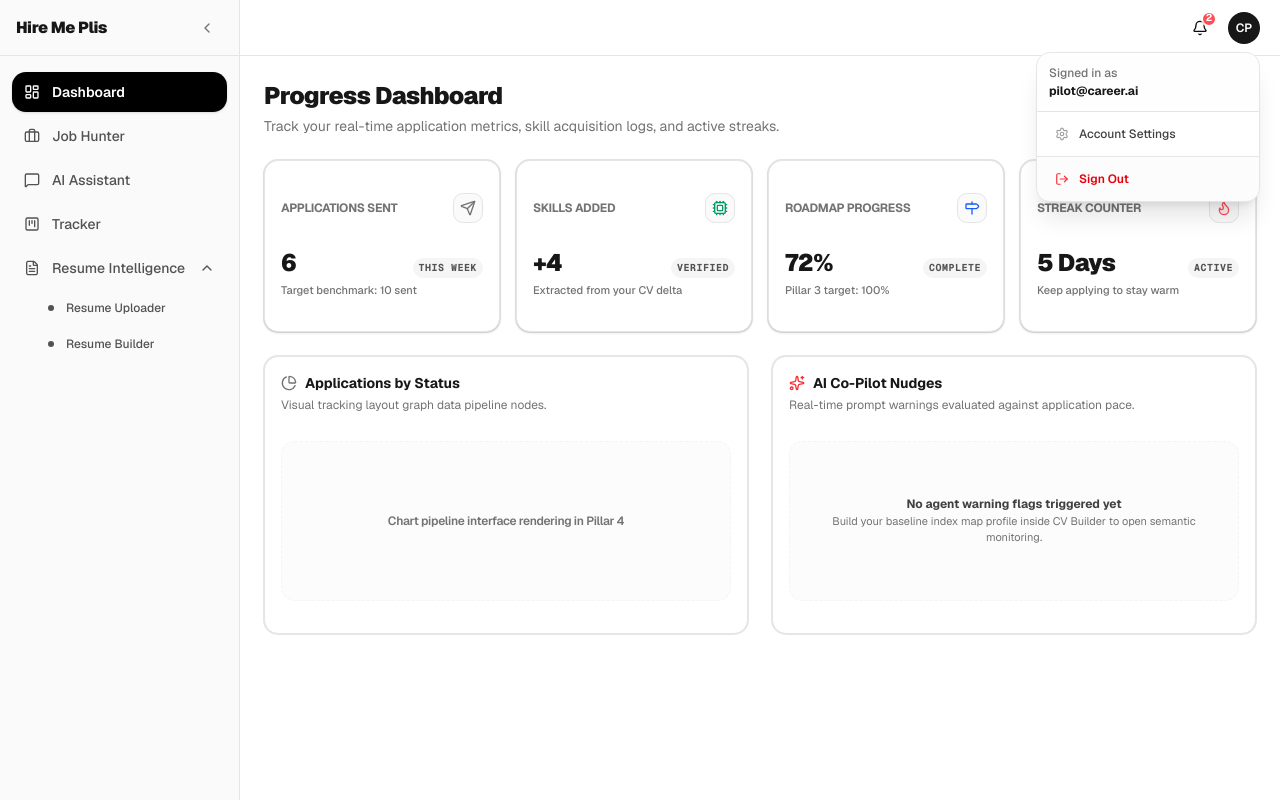
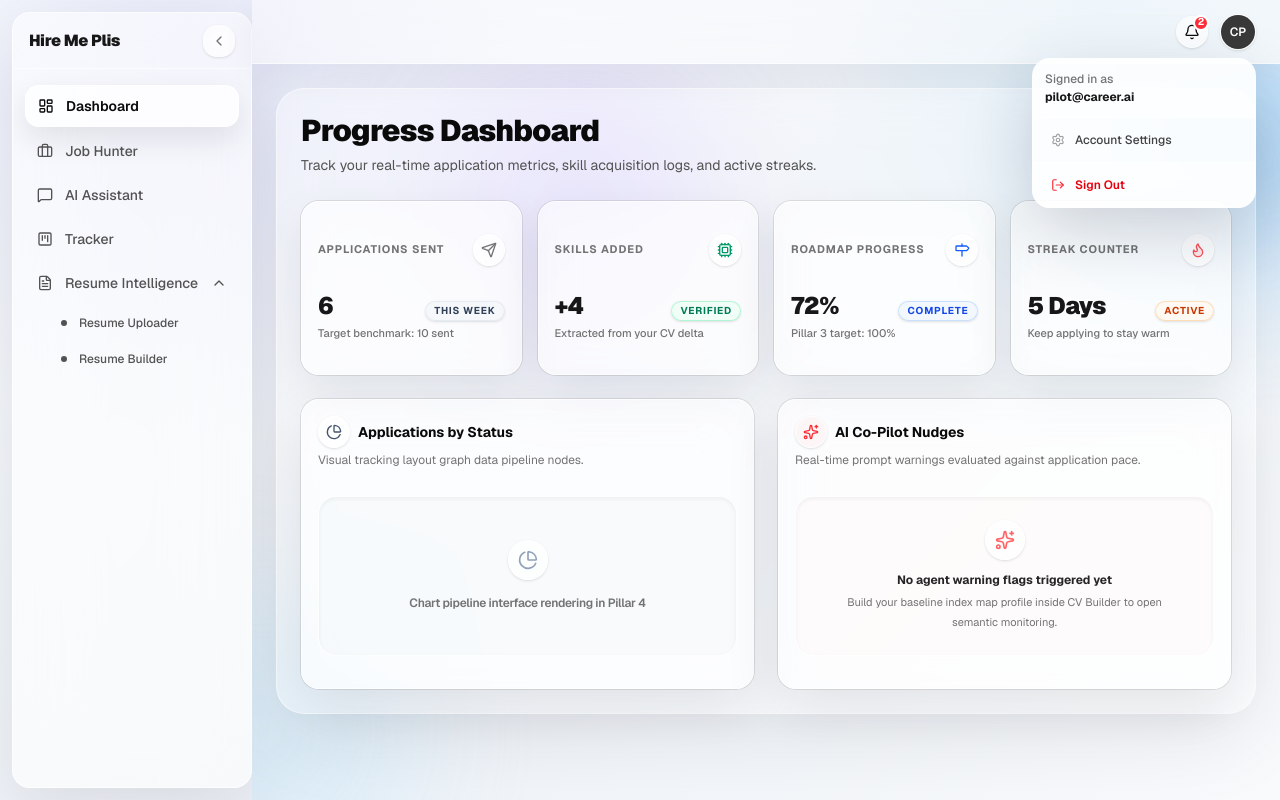
Before and after one commit to FaiyazAwsaf/hire_me_plis, a Next.js app in the folder frontend/: page /dashboard in a window 1280 px wide. Both pictures are taken after a click on the button "CP". Built offline with nearby package versions, Linux system fonts and the light colour scheme.

Commit message:
implemented a glassmorphism UI for the frontend. implemented a moving aurora for the dashboard bg

```diff
--- a/frontend/app/(app)/dashboard/page.tsx
+++ b/frontend/app/(app)/dashboard/page.tsx
@@ -22,23 +22,30 @@ const WEEKLY_STATS_MOCK = {
 
 export default function DashboardPage() {
   return (
-    <div className="space-y-6 max-w-5xl mx-auto text-left animate-in fade-in duration-200">
+    <div className="relative isolate mx-auto max-w-5xl animate-in fade-in duration-200 text-left">
+      <div className="pointer-events-none absolute inset-[-7rem] z-0 overflow-hidden rounded-[40px]" aria-hidden="true">
+        <div className="dashboard-aurora dashboard-aurora-blue absolute -right-12 top-0 h-80 w-80 rounded-full bg-[radial-gradient(circle,rgba(125,211,252,0.75),rgba(147,197,253,0.56)_42%,transparent_70%)] blur-3xl" />
+        <div className="dashboard-aurora dashboard-aurora-violet absolute left-1/2 top-1/2 h-96 w-96 -translate-x-1/2 -translate-y-1/2 rounded-full bg-[radial-gradient(circle,rgba(196,181,253,0.82),rgba(221,214,254,0.62)_45%,transparent_72%)] blur-3xl" />
+        <div className="dashboard-aurora dashboard-aurora-slate absolute -bottom-16 -left-16 h-80 w-80 rounded-full bg-[radial-gradient(circle,rgba(226,232,240,0.86),rgba(186,230,253,0.62)_48%,transparent_72%)] blur-3xl" />
+      </div>
+
+      <div className="relative z-10 space-y-6 rounded-[28px] border border-white/55 bg-white/35 p-5 shadow-[0_24px_80px_rgba(15,23,42,0.08)] backdrop-blur-xl sm:p-6">
 
       {/* --- DASHBOARD HEADER --- */}
       <div className="flex flex-col gap-1">
-        <h1 className="text-2xl font-black tracking-tight text-neutral-900">Progress Dashboard</h1>
-        <p className="text-sm text-muted-foreground">
+        <h1 className="text-3xl font-black tracking-tight text-neutral-950">Progress Dashboard</h1>
+        <p className="max-w-2xl text-sm leading-6 text-neutral-600">
           Track your real-time application metrics, skill acquisition logs, and active streaks.
         </p>
       </div>
 
       {/* --- STAT CARDS GRID: WEEKLY STATS METRICS --- */}
-      <div className="grid grid-cols-1 sm:grid-cols-2 lg:grid-cols-4 gap-4">
+      <div className="grid grid-cols-1 gap-4 sm:grid-cols-2 lg:grid-cols-4">
 
         <StatCard
           title="Applications Sent"
           value={WEEKLY_STATS_MOCK.applicationsSent.toString()}
-          badge="this week"
+          badge="This Week"
           icon={<Send className="h-4 w-4 text-neutral-500" />}
           description="Target benchmark: 10 sent"
         />
@@ -46,7 +53,7 @@ export default function DashboardPage() {
         <StatCard
           title="Skills Added"
           value={`+${WEEKLY_STATS_MOCK.skillsAdded}`}
-          badge="verified"
+          badge="Verified"
           icon={<Cpu className="h-4 w-4 text-emerald-600" />}
           description="Extracted from your CV delta"
         />
@@ -54,7 +61,7 @@ export default function DashboardPage() {
         <StatCard
           title="Roadmap Progress"
           value={`${WEEKLY_STATS_MOCK.roadmapCompletePercentage}%`}
-          badge="complete"
+          badge="Complete"
           icon={<Milestone className="h-4 w-4 text-blue-600" />}
           description="Pillar 3 target: 100%"
         />
@@ -62,7 +69,7 @@ export default function DashboardPage() {
         <StatCard
           title="Streak Counter"
           value={`${WEEKLY_STATS_MOCK.streakDays} Days`}
-          badge="active"
+          badge="Active"
           icon={<Flame className="h-4 w-4 text-red-500 fill-red-500/10 animate-pulse" />}
           description="Keep applying to stay warm"
         />
@@ -70,42 +77,108 @@ export default function DashboardPage() {
       </div>
 
       {/* --- WORKSPACE SUB-SECTIONS --- */}
-      <div className="grid grid-cols-1 lg:grid-cols-2 gap-6">
+      <div className="grid grid-cols-1 gap-6 lg:grid-cols-2">
 
         {/* Application Status Metric Block */}
-        <Card className="rounded-xl border bg-white">
+        <Card className="overflow-hidden rounded-2xl border border-white/65 bg-white/55 shadow-[0_18px_55px_rgba(15,23,42,0.10)] backdrop-blur-xl">
           <CardHeader className="pb-3">
             <div className="flex items-center gap-2">
-              <PieChart className="h-4 w-4 text-neutral-500" />
-              <CardTitle className="text-sm font-bold text-neutral-900">Applications by Status</CardTitle>
+              <div className="flex h-8 w-8 items-center justify-center rounded-full border border-white/70 bg-white/65 shadow-sm">
+                <PieChart className="h-4 w-4 text-slate-600" />
+              </div>
+              <CardTitle className="text-sm font-bold text-neutral-950">Applications by Status</CardTitle>
             </div>
-            <CardDescription className="text-xs">Visual tracking layout graph data pipeline nodes.</CardDescription>
+            <CardDescription className="text-xs text-neutral-500">Visual tracking layout graph data pipeline nodes.</CardDescription>
           </CardHeader>
-          <CardContent className="h-40 flex items-center justify-center border border-dashed border-zinc-100 rounded-xl m-4 mt-0 bg-neutral-50/50">
-            <span className="text-xs font-semibold text-muted-foreground tracking-tight">
-              Chart pipeline interface rendering in Pillar 4
-            </span>
+          <CardContent className="m-4 mt-0 flex h-40 items-center justify-center rounded-2xl border border-white/70 bg-slate-100/45 shadow-inner">
+            <div className="text-center">
+              <div className="mx-auto mb-3 flex h-10 w-10 items-center justify-center rounded-full border border-white/70 bg-white/65 shadow-sm">
+                <PieChart className="h-5 w-5 text-slate-400" />
+              </div>
+              <span className="text-xs font-semibold tracking-tight text-neutral-500">
+                Chart pipeline interface rendering in Pillar 4
+              </span>
+            </div>
           </CardContent>
         </Card>
 
         {/* AI Agent Assistant Nudges Feed */}
-        <Card className="rounded-xl border bg-white">
+        <Card className="overflow-hidden rounded-2xl border border-white/65 bg-white/55 shadow-[0_18px_55px_rgba(15,23,42,0.10)] backdrop-blur-xl">
           <CardHeader className="pb-3">
             <div className="flex items-center gap-2">
-              <Sparkles className="h-4 w-4 text-red-500" />
-              <CardTitle className="text-sm font-bold text-neutral-900">AI Co-Pilot Nudges</CardTitle>
+              <div className="flex h-8 w-8 items-center justify-center rounded-full border border-white/70 bg-red-50/70 shadow-sm">
+                <Sparkles className="h-4 w-4 text-red-500" />
+              </div>
+              <CardTitle className="text-sm font-bold text-neutral-950">AI Co-Pilot Nudges</CardTitle>
             </div>
-            <CardDescription className="text-xs">Real-time prompt warnings evaluated against application pace.</CardDescription>
+            <CardDescription className="text-xs text-neutral-500">Real-time prompt warnings evaluated against application pace.</CardDescription>
           </CardHeader>
-          <CardContent className="h-40 flex flex-col items-center justify-center text-center border border-dashed border-zinc-100 rounded-xl m-4 mt-0 bg-neutral-50/50 p-4">
-            <p className="text-xs font-bold text-neutral-700">No agent warning flags triggered yet</p>
-            <p className="text-[11px] text-muted-foreground mt-0.5">
+          <CardContent className="m-4 mt-0 flex h-40 flex-col items-center justify-center rounded-2xl border border-white/70 bg-red-50/25 p-4 text-center shadow-inner">
+            <div className="mb-3 flex h-10 w-10 items-center justify-center rounded-full border border-white/70 bg-white/65 shadow-sm">
+              <Sparkles className="h-5 w-5 text-red-400" />
+            </div>
+            <p className="text-xs font-bold text-neutral-800">No agent warning flags triggered yet</p>
+            <p className="mt-1 max-w-xs text-[11px] leading-5 text-neutral-500">
               Build your baseline index map profile inside CV Builder to open semantic monitoring.
             </p>
           </CardContent>
         </Card>
 
       </div>
+      </div>
+      <style jsx>{`
+        .dashboard-aurora {
+          opacity: 0.84;
+          transform: translate3d(0, 0, 0);
+          will-change: transform;
+        }
+
+        .dashboard-aurora-blue {
+          animation: dashboard-aurora-blue 34s ease-in-out infinite alternate;
+        }
+
+        .dashboard-aurora-violet {
+          animation: dashboard-aurora-violet 42s ease-in-out infinite alternate;
+        }
+
+        .dashboard-aurora-slate {
+          animation: dashboard-aurora-slate 38s ease-in-out infinite alternate;
+        }
+
+        @keyframes dashboard-aurora-blue {
+          from {
+            transform: translate3d(0, 0, 0) scale(1);
+          }
+          to {
+            transform: translate3d(-38px, 32px, 0) scale(1.08);
+          }
+        }
+
+        @keyframes dashboard-aurora-violet {
+          from {
+            transform: translate3d(-50%, -50%, 0) scale(1);
+          }
+          to {
+            transform: translate3d(calc(-50% + 28px), calc(-50% - 22px), 0) scale(1.08);
+          }
+        }
+
+        @keyframes dashboard-aurora-slate {
+          from {
+            transform: translate3d(0, 0, 0) scale(1);
+          }
+          to {
+            transform: translate3d(26px, 20px, 0) scale(1.04);
+          }
+        }
+
+        @media (prefers-reduced-motion: reduce) {
+          .dashboard-aurora {
+            animation: none;
+            will-change: auto;
+          }
+        }
+      `}</style>
     </div>
   );
 }
@@ -120,13 +193,20 @@ interface StatCardProps {
 }
 
 function StatCard({ title, value, badge, icon, description }: StatCardProps) {
+  const badgeClass = {
+    "This Week": "border-slate-200/80 bg-slate-100/65 text-slate-700",
+    Verified: "border-emerald-200/80 bg-emerald-50/75 text-emerald-700",
+    Complete: "border-blue-200/80 bg-blue-50/75 text-blue-700",
+    Active: "border-orange-200/80 bg-orange-50/75 text-orange-700",
+  }[badge] ?? "border-slate-200/80 bg-slate-100/65 text-slate-700";
+
   return (
-    <Card className="bg-white border rounded-xl shadow-sm transition-all hover:border-zinc-300">
+    <Card className="group rounded-2xl border border-white/65 bg-white/55 shadow-[0_16px_45px_rgba(15,23,42,0.09)] backdrop-blur-xl transition-all duration-200 hover:-translate-y-0.5 hover:bg-white/70 hover:shadow-[0_22px_60px_rgba(15,23,42,0.13)]">
       <CardHeader className="pb-2 pt-4 px-4 flex flex-row items-center justify-between space-y-0">
-        <CardTitle className="text-xs font-bold tracking-tight text-neutral-500 uppercase">
+        <CardTitle className="text-[11px] font-bold tracking-[0.08em] text-neutral-500 uppercase">
           {title}
         </CardTitle>
-        <div className="p-1.5 bg-neutral-50 border rounded-lg shrink-0">
+        <div className="flex h-8 w-8 shrink-0 items-center justify-center rounded-full border border-white/70 bg-white/65 shadow-sm transition-all group-hover:bg-white/90 group-hover:shadow-md">
           {icon}
         </div>
       </CardHeader>
@@ -135,11 +215,11 @@ function StatCard({ title, value, badge, icon, description }: StatCardProps) {
           <span className="text-2xl font-black text-neutral-900 tracking-tight">
             {value}
           </span>
-          <Badge variant="secondary" className="text-[10px] uppercase font-mono font-bold py-0 px-1.5 tracking-wider text-neutral-600 bg-neutral-100 border-none">
+          <Badge variant="secondary" className={`border px-2 py-0 text-[10px] font-bold uppercase tracking-[0.08em] shadow-sm backdrop-blur ${badgeClass}`}>
             {badge}
           </Badge>
         </div>
-        <p className="text-[11px] text-muted-foreground font-medium truncate">
+        <p className="truncate text-[11px] font-medium text-neutral-500">
           {description}
         </p>
       </CardContent>
--- a/frontend/app/(app)/layout.tsx
+++ b/frontend/app/(app)/layout.tsx
@@ -3,7 +3,7 @@ import { Topbar } from "@/components/layout/topbar";
 
 export default function AppLayout({ children }: { children: React.ReactNode }) {
   return (
-    <div className="flex h-full">
+    <div className="flex h-full bg-[radial-gradient(circle_at_15%_10%,rgba(99,102,241,0.10),transparent_28%),radial-gradient(circle_at_88%_18%,rgba(14,165,233,0.10),transparent_24%),linear-gradient(135deg,#f8fafc_0%,#eef2f7_48%,#f8fafc_100%)]">
       <Sidebar />
       <div className="flex flex-col flex-1 min-w-0">
         <Topbar />
--- a/frontend/components/layout/sidebar.tsx
+++ b/frontend/components/layout/sidebar.tsx
@@ -52,12 +52,12 @@ export function Sidebar() {
   return (
     <aside
       className={cn(
-        "flex flex-col shrink-0 border-r bg-sidebar text-sidebar-foreground h-full transition-all duration-300 ease-in-out text-left",
+        "m-3 mr-0 flex h-[calc(100%-1.5rem)] shrink-0 flex-col rounded-2xl border border-white/65 bg-white/55 text-sidebar-foreground shadow-[0_24px_70px_rgba(15,23,42,0.10)] backdrop-blur-2xl transition-all duration-300 ease-in-out text-left",
         isExpanded ? "w-60" : "w-16"
       )}
     >
       {/* --- LOGO / TOGGLE AREA --- */}
-      <div className="flex items-center h-14 px-4 border-b justify-between gap-2 overflow-hidden">
+      <div className="flex items-center h-14 px-4 border-b border-white/60 justify-between gap-2 overflow-hidden">
         {isExpanded ? (
           <>
             <span className="font-black text-base tracking-tight truncate text-neutral-900 animate-in fade-in duration-200">
@@ -66,7 +66,7 @@ export function Sidebar() {
             <Button
               variant="ghost"
               size="icon"
-              className="h-8 w-8 text-neutral-500 hover:bg-neutral-100 rounded-lg shrink-0"
+              className="h-8 w-8 rounded-xl border border-white/60 bg-white/45 text-neutral-500 shadow-sm backdrop-blur hover:bg-white/75"
               onClick={() => setIsExpanded(false)}
               title="Minimize sidebar"
             >
@@ -77,7 +77,7 @@ export function Sidebar() {
           <Button
             variant="ghost"
             size="icon"
-            className="h-9 w-9 text-neutral-700 hover:bg-neutral-100 rounded-lg mx-auto shrink-0"
+            className="h-9 w-9 rounded-xl border border-white/60 bg-white/45 text-neutral-700 shadow-sm backdrop-blur hover:bg-white/75 mx-auto shrink-0"
             onClick={() => setIsExpanded(true)}
             title="Expand sidebar"
           >
@@ -102,8 +102,8 @@ export function Sidebar() {
                   className={cn(
                     "w-full flex items-center gap-3 rounded-xl px-3 py-2.5 text-sm font-medium transition-all duration-200 group relative",
                     active
-                      ? "bg-black text-white shadow-sm font-semibold"
-                      : "hover:bg-neutral-100 text-neutral-600 hover:text-neutral-900"
+                      ? "border border-white/70 bg-white/75 text-neutral-950 shadow-[0_12px_30px_rgba(15,23,42,0.10)] font-semibold"
+                      : "text-neutral-600 hover:bg-white/55 hover:text-neutral-950 hover:shadow-sm"
                   )}
                 >
                   <Icon
@@ -129,7 +129,7 @@ export function Sidebar() {
 
                   {!isExpanded && (
                     <div className={cn(
-                      "absolute left-0 w-1 h-4 bg-red-500 rounded-r-md transition-opacity opacity-0 scale-0 origin-left",
+                      "absolute left-0 w-1 h-4 bg-sky-500 rounded-r-md transition-opacity opacity-0 scale-0 origin-left",
                       active ? "opacity-100 scale-100" : "group-hover:opacity-60 group-hover:scale-100"
                     )} />
                   )}
@@ -141,8 +141,8 @@ export function Sidebar() {
                   className={cn(
                     "flex items-center gap-3 rounded-xl px-3 py-2.5 text-sm font-medium transition-all duration-200 group relative",
                     active
-                      ? "bg-black text-white shadow-sm font-semibold"
-                      : "hover:bg-neutral-100 text-neutral-600 hover:text-neutral-900"
+                      ? "border border-white/70 bg-white/75 text-neutral-950 shadow-[0_12px_30px_rgba(15,23,42,0.10)] font-semibold"
+                      : "text-neutral-600 hover:bg-white/55 hover:text-neutral-950 hover:shadow-sm"
                   )}
                 >
                   <Icon
@@ -160,7 +160,7 @@ export function Sidebar() {
 
                   {!isExpanded && (
                     <div className={cn(
-                      "absolute left-0 w-1 h-4 bg-red-500 rounded-r-md transition-opacity opacity-0 scale-0 origin-left",
+                      "absolute left-0 w-1 h-4 bg-sky-500 rounded-r-md transition-opacity opacity-0 scale-0 origin-left",
                       active ? "opacity-100 scale-100" : "group-hover:opacity-60 group-hover:scale-100"
                     )} />
                   )}
@@ -179,8 +179,8 @@ export function Sidebar() {
                         className={cn(
                           "flex items-center gap-3 rounded-lg px-3 py-2 text-xs font-medium transition-all duration-200",
                           childActive
-                            ? "bg-neutral-200 text-neutral-900 font-semibold"
-                            : "text-neutral-600 hover:text-neutral-900 hover:bg-neutral-100"
+                            ? "border border-white/60 bg-white/65 text-neutral-950 font-semibold shadow-sm"
+                            : "text-neutral-600 hover:text-neutral-950 hover:bg-white/50"
                         )}
                       >
                         <span className="w-1.5 h-1.5 rounded-full bg-current" />
--- a/frontend/components/layout/topbar.tsx
+++ b/frontend/components/layout/topbar.tsx
@@ -7,12 +7,10 @@ import {
   Bell,
   Sparkles,
   Briefcase,
-  Calendar,
   CheckSquare,
   X,
   Settings,
   LogOut,
-  User
 } from "lucide-react";
 import { Button } from "@/components/ui/button";
 import { Avatar, AvatarFallback } from "@/components/ui/avatar";
@@ -85,10 +83,10 @@ export function Topbar() {
   };
 
   return (
-    <header className="flex items-center justify-end gap-3 h-14 px-5 border-b bg-background shrink-0 relative">
+    <header className="relative z-[9000] flex h-16 shrink-0 items-center justify-end gap-3 overflow-visible border-b border-white/60 bg-white/45 px-6 shadow-[0_12px_35px_rgba(15,23,42,0.05)] backdrop-blur-2xl">
 
       {/* --- NOTIFICATION DROPDOWN ANCHOR CONTAINER --- */}
-      <div className="relative" ref={dropdownRef}>
+      <div className="relative z-[10000]" ref={dropdownRef}>
         <Button
           variant="ghost"
           size="icon"
@@ -97,11 +95,11 @@ export function Topbar() {
             setIsNotificationsOpen(!isNotificationsOpen);
             setIsProfileOpen(false); // Close other dropdown
           }}
-          className={`relative rounded-xl transition-colors ${isNotificationsOpen ? 'bg-muted' : ''}`}
+          className={`relative rounded-full border border-white/70 bg-white/50 shadow-sm backdrop-blur transition-all hover:-translate-y-0.5 hover:bg-white/80 hover:shadow-md ${isNotificationsOpen ? 'bg-white/80 shadow-md' : ''}`}
         >
           <Bell className="h-[18px] w-[18px]" />
           {unreadCount > 0 && (
-            <Badge className="absolute -top-0.5 -right-0.5 h-4 min-w-4 flex items-center justify-center p-0.5 text-[10px] bg-red-500 hover:bg-red-500 text-white font-bold border-2 border-background animate-pulse">
+            <Badge className="absolute -top-0.5 -right-0.5 h-4 min-w-4 flex items-center justify-center p-0.5 text-[10px] bg-red-500 hover:bg-red-500 text-white font-bold border-2 border-white">
               {unreadCount}
             </Badge>
           )}
@@ -109,9 +107,9 @@ export function Topbar() {
 
         {/* --- DYNAMIC FLOATING AI NUDGES DISPLAY --- */}
         {isNotificationsOpen && (
-          <div className="absolute right-0 mt-2 w-80 sm:w-[380px] bg-popover text-popover-foreground border rounded-2xl shadow-xl z-50 overflow-hidden animate-in fade-in slide-in-from-top-3 duration-200">
+          <div className="absolute right-0 z-[100000] mt-2 w-80 overflow-hidden rounded-2xl border border-white bg-white text-popover-foreground shadow-[0_32px_110px_rgba(15,23,42,0.35)] backdrop-blur-2xl animate-in fade-in slide-in-from-top-3 duration-200 sm:w-[380px]">
             {/* Header section */}
-            <div className="p-4 border-b bg-muted/20 flex items-center justify-between">
+            <div className="p-4 border-b border-white/65 bg-white/45 flex items-center justify-between">
               <div className="flex items-center gap-2">
                 <Sparkles className="h-4 w-4 text-red-500 fill-red-500/20" />
                 <h3 className="font-semibold text-sm">Agent Nudges & Reminders</h3>
@@ -127,26 +125,28 @@ export function Topbar() {
             </div>
 
             {/* Notification content body */}
-            <div className="max-h-[360px] overflow-y-auto divide-y divide-border">
+            <div className="max-h-[360px] overflow-y-auto divide-y divide-white/55">
               {nudges.length === 0 ? (
-                <div className="p-8 text-center text-muted-foreground flex flex-col items-center gap-2">
-                  <Bell className="h-8 w-8 opacity-20" />
-                  <p className="text-sm font-medium">All caught up!</p>
+                <div className="m-4 rounded-2xl border border-white/70 bg-white/55 p-8 text-center text-muted-foreground shadow-inner flex flex-col items-center gap-2">
+                  <div className="flex h-10 w-10 items-center justify-center rounded-full border border-white/70 bg-white/65 shadow-sm">
+                    <Bell className="h-5 w-5 opacity-45" />
+                  </div>
+                  <p className="text-sm font-semibold text-neutral-800">All caught up!</p>
                   <p className="text-xs text-muted-foreground/80">Your AI co-pilot has no active warnings.</p>
                 </div>
               ) : (
                 nudges.map((nudge) => (
                   <div
                     key={nudge.id}
-                    className="p-4 hover:bg-muted/30 transition-colors flex gap-3 relative group"
+                    className="p-4 hover:bg-white/50 transition-colors flex gap-3 relative group"
                   >
                     <div className="mt-0.5 shrink-0">
                       {nudge.type === "warning" ? (
-                        <div className="h-7 w-7 rounded-lg bg-orange-50 text-orange-600 flex items-center justify-center border border-orange-100">
+                        <div className="h-7 w-7 rounded-xl bg-orange-50/90 text-orange-600 flex items-center justify-center border border-orange-100 shadow-sm">
                           <Briefcase className="h-3.5 w-3.5" />
                         </div>
                       ) : (
-                        <div className="h-7 w-7 rounded-lg bg-red-50 text-red-600 flex items-center justify-center border border-red-100">
+                        <div className="h-7 w-7 rounded-xl bg-red-50/90 text-red-600 flex items-center justify-center border border-red-100 shadow-sm">
                           <CheckSquare className="h-3.5 w-3.5" />
                         </div>
                       )}
@@ -200,8 +200,8 @@ export function Topbar() {
           title="User settings"
           className="focus-visible:outline-none rounded-full block"
         >
-          <Avatar className="h-8 w-8 cursor-pointer ring-offset-background hover:ring-2 hover:ring-neutral-200 transition-all">
-            <AvatarFallback className="text-xs font-semibold bg-neutral-900 text-white">
+          <Avatar className="h-9 w-9 cursor-pointer border border-white/70 bg-white/50 shadow-sm ring-offset-background backdrop-blur transition-all hover:-translate-y-0.5 hover:shadow-md">
+            <AvatarFallback className="text-xs font-semibold bg-neutral-900/85 text-white">
               {initials}
             </AvatarFallback>
           </Avatar>
@@ -209,9 +209,9 @@ export function Topbar() {
 
         {/* --- DYNAMIC PROFILE MENU DROPDOWN --- */}
         {isProfileOpen && (
-          <div className="absolute right-0 mt-2 w-56 bg-popover text-popover-foreground border rounded-xl shadow-xl z-50 overflow-hidden animate-in fade-in slide-in-from-top-3 duration-200 text-left">
+          <div className="absolute right-0 mt-2 w-56 bg-white/85 text-popover-foreground border border-white/70 rounded-2xl shadow-[0_24px_70px_rgba(15,23,42,0.18)] backdrop-blur-2xl z-50 overflow-hidden animate-in fade-in slide-in-from-top-3 duration-200 text-left">
             {/* Meta User Profile Section */}
-            <div className="p-3 border-b bg-muted/10">
+            <div className="p-3 border-b border-white/60 bg-white/45">
               <p className="text-xs text-muted-foreground font-medium">Signed in as</p>
               <p className="text-xs font-bold text-neutral-900 truncate mt-0.5">
                 {user?.email ?? "pilot@career.ai"}
@@ -231,7 +231,7 @@ export function Topbar() {
             </div>
 
             {/* Action Section */}
-            <div className="p-1.5 border-t bg-neutral-50/50">
+            <div className="p-1.5 border-t border-white/60 bg-white/35">
               <button
                 onClick={handleLogout}
                 className="w-full flex items-center gap-2.5 px-3 py-2 rounded-lg text-xs font-semibold text-red-600 hover:bg-red-50 transition-colors"
```
